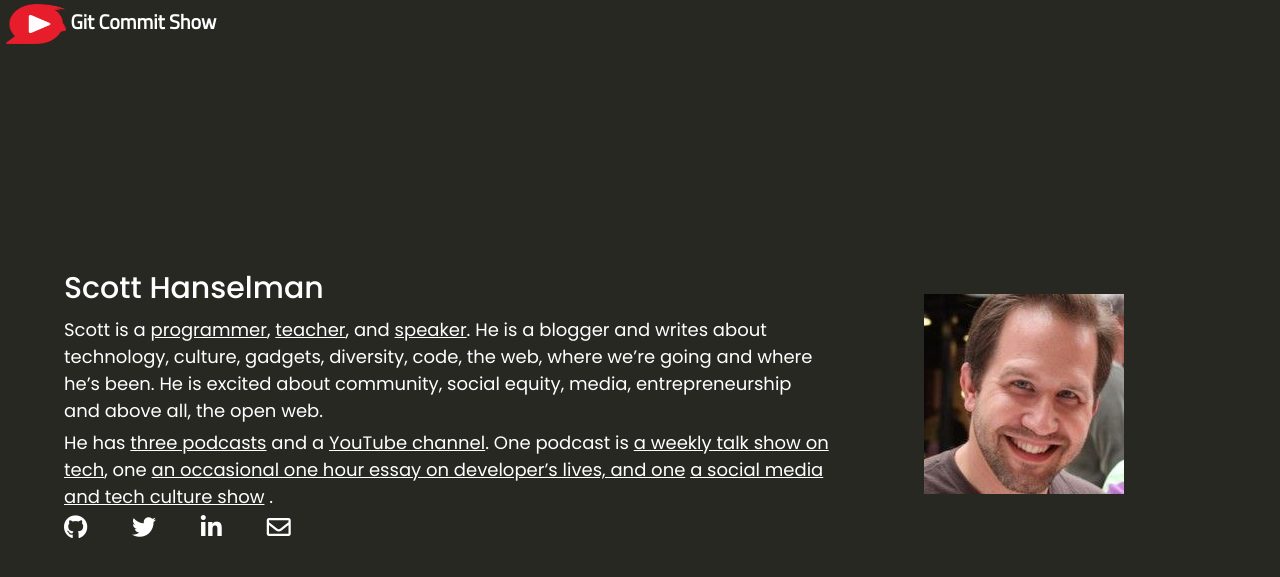
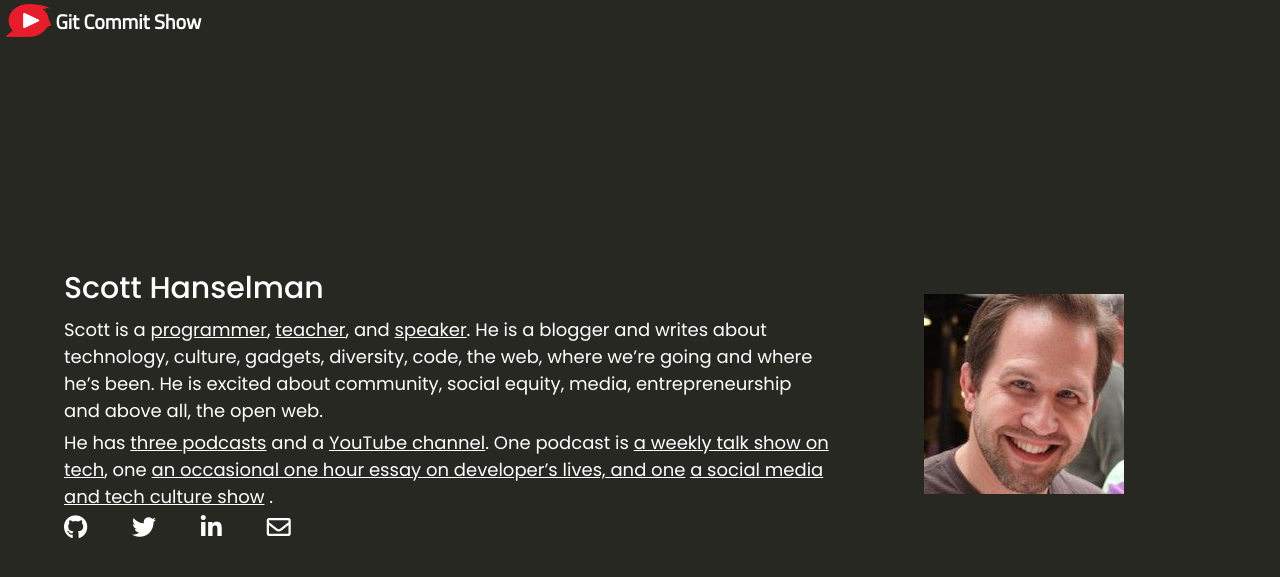
Before and after one commit to Git-Commit-Show/gcs2020, a Jekyll site: the page built from docs/index.md, in a window 1280 px wide. Shown: the top 577 px of the page. Built offline with Jekyll 4.4.1, drawn with Linux system fonts in a browser that asks for light colours; nearby versions of some CDN libraries.

Commit message:
Updated logo aspect ratio

```diff
--- a/docs/assets/css/style.scss
+++ b/docs/assets/css/style.scss
@@ -55,12 +55,12 @@ header
 
 	.logo
 	{
-		width: 60px;
+		width: 45px;
 		height: 40px;
 		margin-left: 0.5%;
 		margin-top: 0.3%;
-		//max-width: 100%;
-		//max-height: 75%;
+		max-width: 100%;
+		max-height: 75%;
 	}
 
 	h4.title
```
Also changed, not shown: 2 other files.
